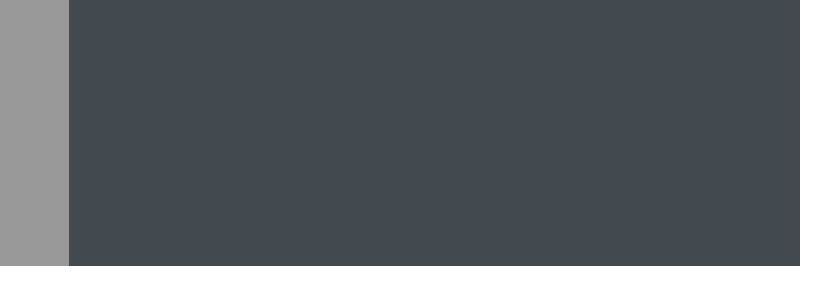
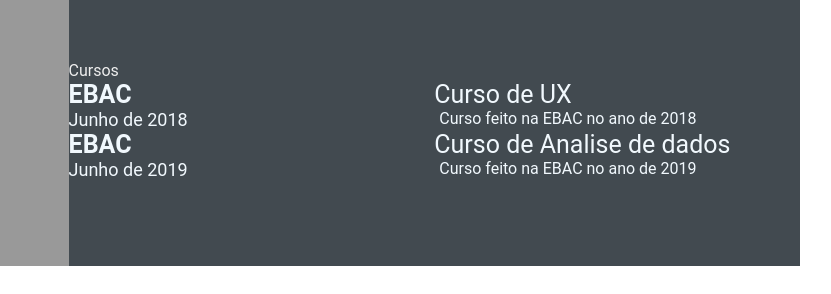
Before and after one commit to roberto-duarte005/devweekgit.github.io, a plain HTML site: page index.html in a window 1280 px wide. Shown: the part 566-860 px from the top of the page, 352-1183 px from the left. Drawn offline with Linux system fonts and the light colour scheme.

Commit message:
feature: adding cursos

```diff
--- a/index.html
+++ b/index.html
@@ -98,6 +98,31 @@
                     </div>
                 </div>
             </section>
+            <section class="awards gap">
+                <div class="right-title">Cursos</div>
+                <div class="awards-contents">
+                    <div class="awards-left">
+                        <p class="awards-company-name">EBAC</p>
+                        <p class="awards-time-period">Junho de 2018</p>
+                    </div>
+                    <div class="awards-right">
+                        <p class="awards-name">Curso de UX</p>
+                        <p class="awards-desc">
+                            Curso feito na EBAC no ano de 2018
+                        </p>
+                    </div>
+                    <div class="awards-left">
+                        <p class="awards-company-name">EBAC</p>
+                        <p class="awards-time-period">Junho de 2019</p>
+                    </div>
+                    <div class="awards-right">
+                        <p class="awards-name">Curso de Analise de dados</p>
+                        <p class="awards-desc">
+                            Curso feito na EBAC no ano de 2019
+                        </p>
+                    </div>
+                </div>
+            </section>
         </section>
     </main>
 </body>
```
